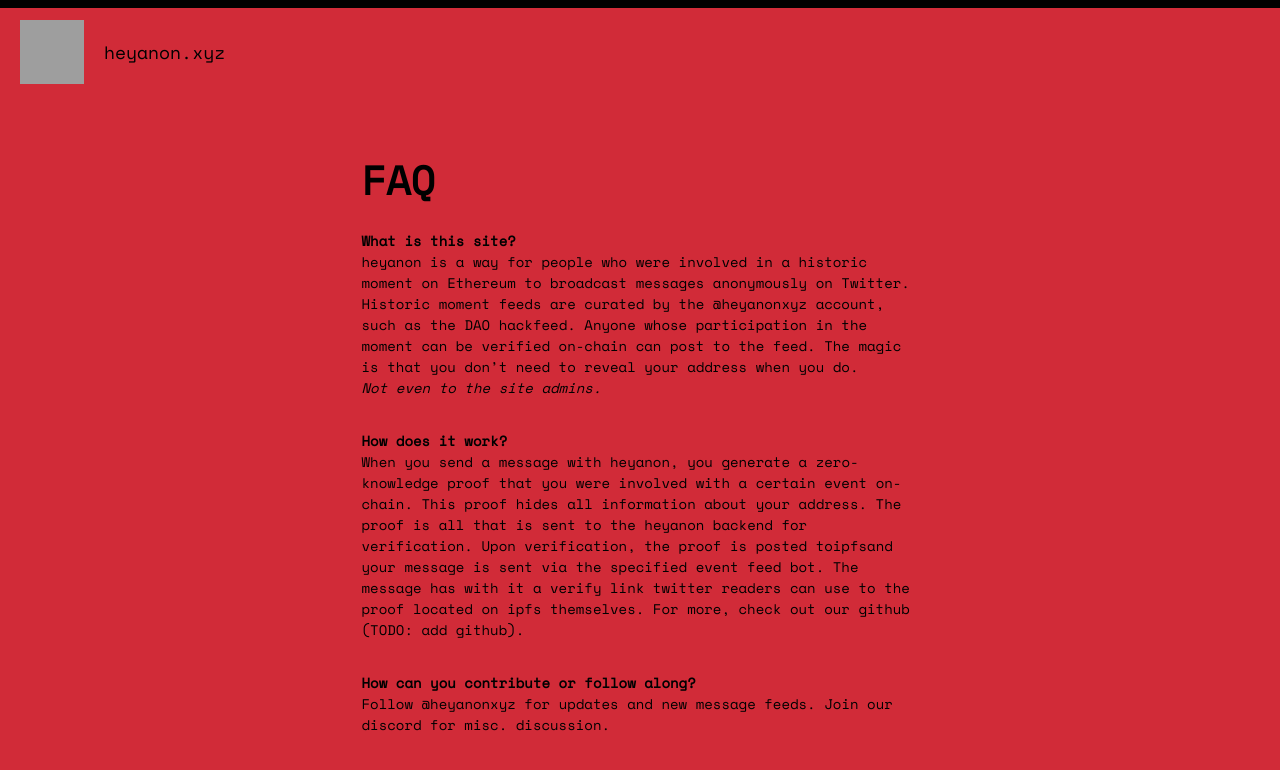
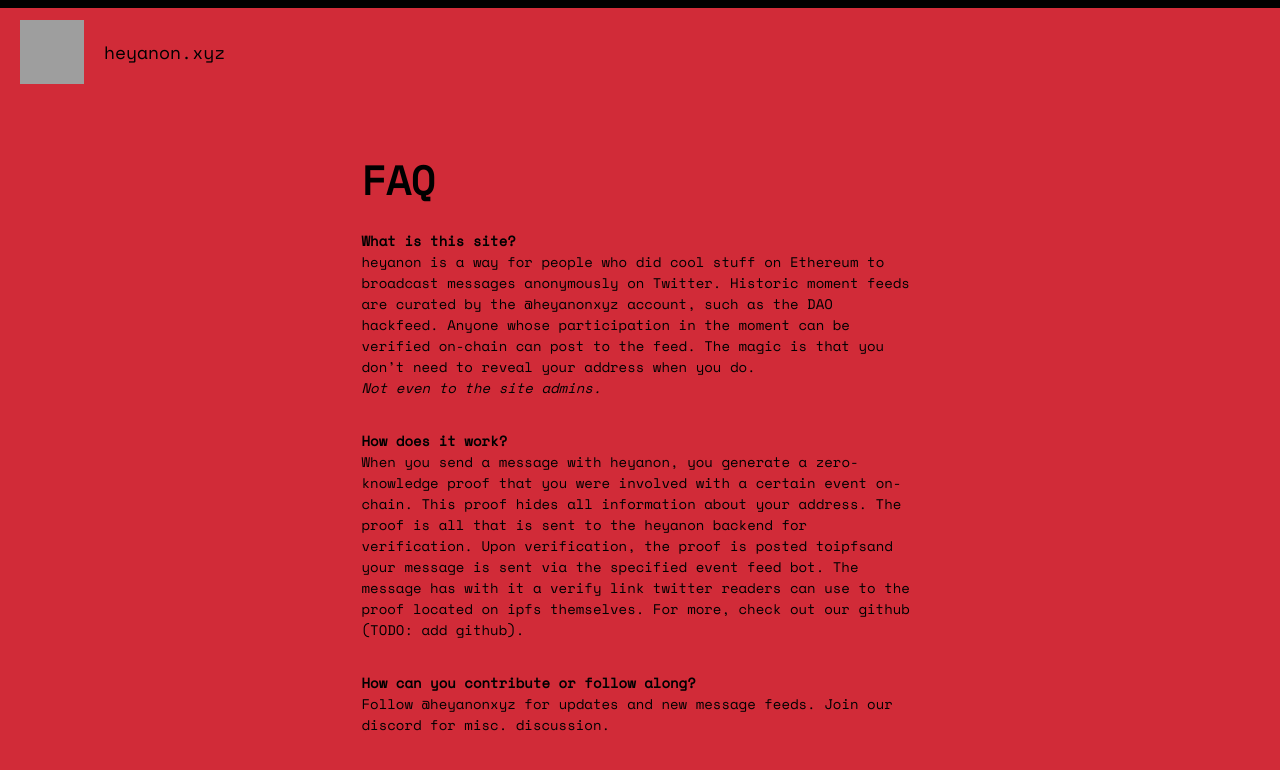
Before and after one commit to personaelabs/heyanon-v1, a Next.js app: page /faq in a window 1280 px wide. Shown: the top 770 px of the page. Built offline with nearby package versions, Linux system fonts and the light colour scheme; grey boxes are pictures that could not be loaded.

Commit message:
cool stuff

```diff
--- a/pages/faq.tsx
+++ b/pages/faq.tsx
@@ -17,9 +17,9 @@
                 <strong>What is this site?</strong>
                 <div>
                   <a href="https://heyanon.xyz">heyanon </a>
-                  is a way for people who were involved in a historic moment on
-                  Ethereum to broadcast messages anonymously on Twitter.
-                  Historic moment feeds are curated by the
+                  is a way for people who did cool stuff on Ethereum to
+                  broadcast messages anonymously on Twitter. Historic moment
+                  feeds are curated by the
                   <a href="https://twitter.com/heyanonxyz"> @heyanonxyz </a>
                   account, such as the{" "}
                   <a href="https://twitter.com/DAOHackGossip">DAO hack</a>
```
